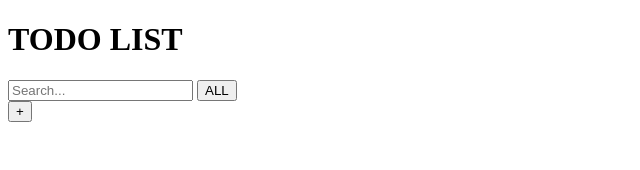
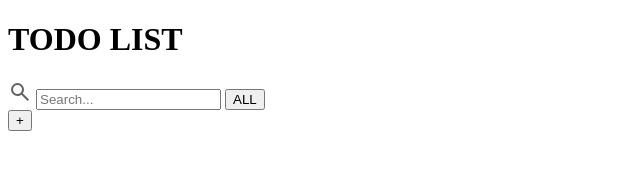
Before and after one commit to elamuhombe/js-projects, a plain HTML site: page 2.0 todo-list-app/index.html in a window 1280 px wide. Shown: the whole page, without its empty margins (0-640 px from the left). Drawn offline with Linux system fonts and the light colour scheme.

Commit message:
feat: Add search icon

```diff
--- a/2.0 todo-list-app/index.html
+++ b/2.0 todo-list-app/index.html
@@ -12,6 +12,7 @@
         <h1>TODO LIST</h1>
         <!-- search form -->
         <form name="search-list">
+            <img src="images/search-icon.svg" alt="Search Icon" class="search-icon">
             <input type="search" name="query" placeholder="Search...">
         <button>ALL </button>
         </form>
```
